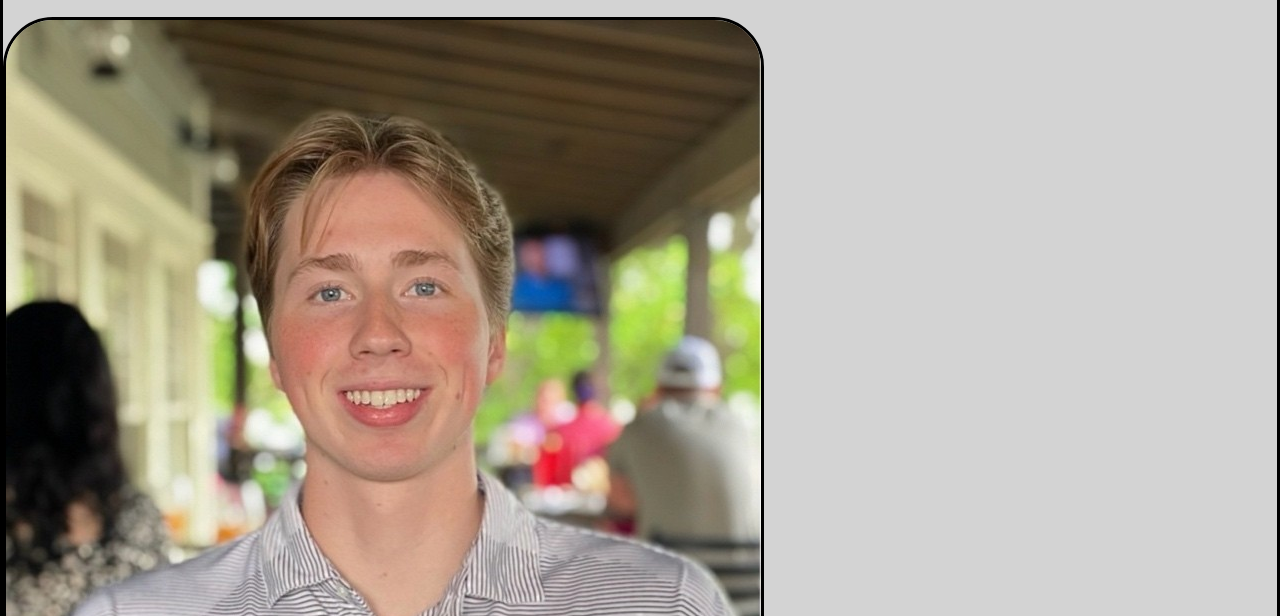
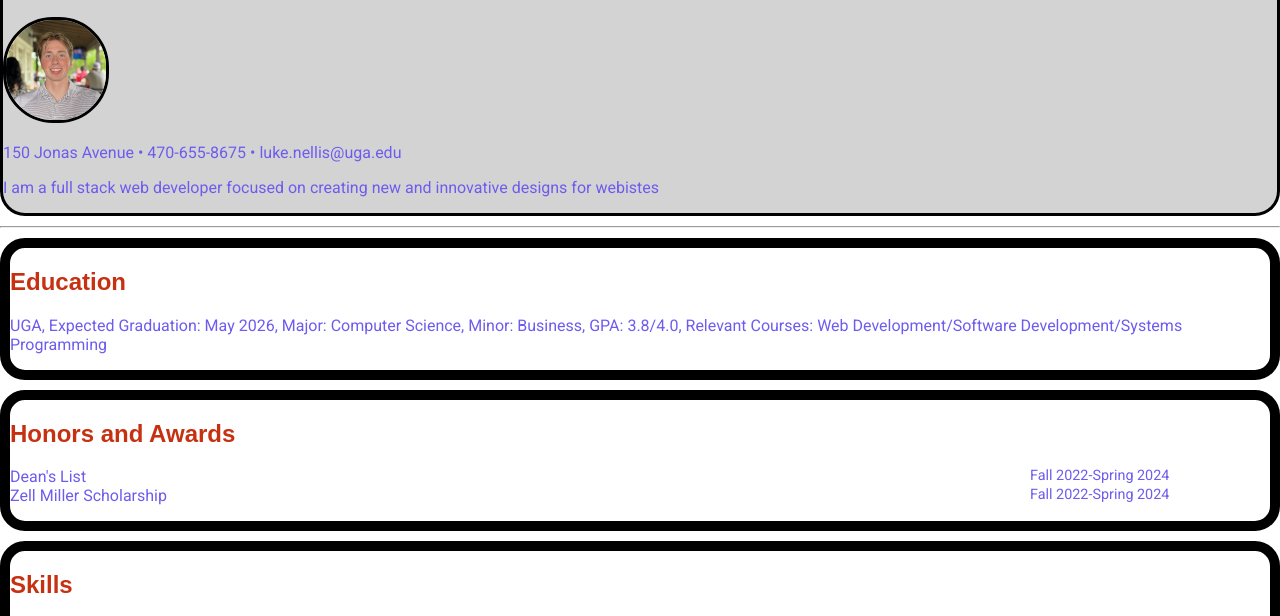
Before and after one commit to lukenellis/ResumeWebsite, a plain HTML site: page index.html in a window 1280 px wide. Shown: the part 115-731 px from the top of the page. Drawn offline with Linux system fonts and the light colour scheme; a web font is replaced by a local one.

Commit message:
Update index.html

```diff
--- a/index.html
+++ b/index.html
@@ -18,7 +18,7 @@
 
     <section class="splash">
         <h1>Luke Nellis</h1>
-        <img src="images/1714668064728.jpg" alt="Luke Nellis Headshot">
+        <img src="images/1714668064728.jpg" alt="Luke Nellis Headshot" width=100px>
         <p>150 Jonas Avenue &#x2022; 470-655-8675 &#x2022; luke.nellis@uga.edu</p>
         <p>I am a full stack web developer focused on creating new and innovative designs for webistes</p>
     </section>
```
